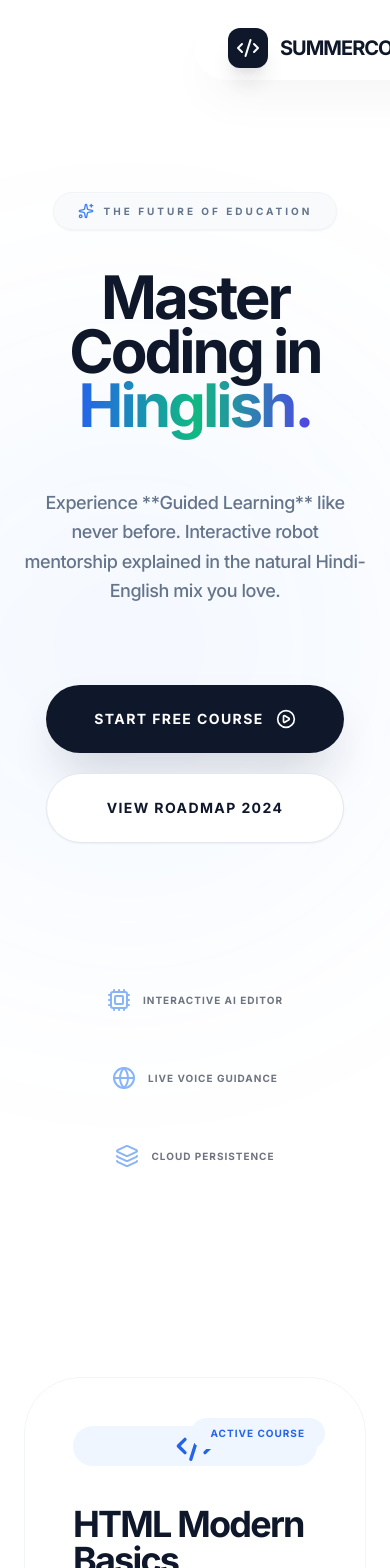
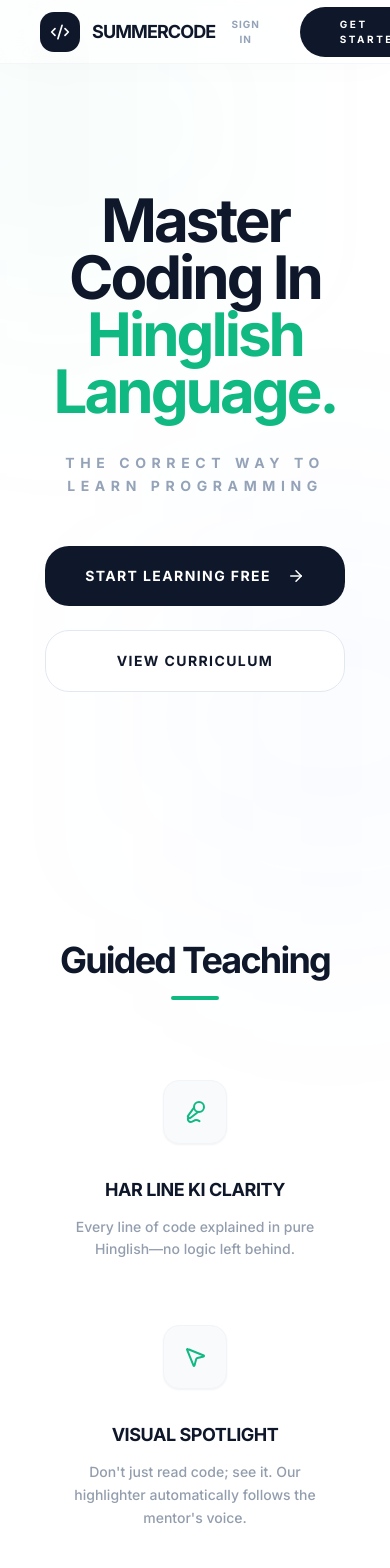
Before and after one commit to CodeSadiq/summer_code, a React (Vite) app: page / in a window 390 px wide. Shown: the top 1568 px of the page. Built offline with nearby package versions, Linux system fonts and the light colour scheme.

Commit message:
feat: master-level UI/UX overhaul with Zero-Seam Slate-Noir aesthetic and Hinglish Guided Teaching features

```diff
--- a/src/components/TopNav.jsx
+++ b/src/components/TopNav.jsx
@@ -7,23 +7,26 @@ import clsx from 'clsx';
 export default function TopNav() {
   const { isActive, startTeaching, activeLesson } = useTeachingState();
 
+  const topics = ["HTML", "CSS", "JavaScript", "Java", "DOM", "GitHub", "Node.js", "SQL"];
+  const activeTopic = "HTML"; // This should be dynamic based on your current course route
+
   return (
-    <nav className="fixed top-0 left-0 right-0 h-16 bg-white/60 backdrop-blur-2xl border-b border-slate-100/80 z-[100] flex items-center px-6 md:px-12 justify-between select-none shadow-[0_1px_40px_rgba(0,0,0,0.02)]">
+    <nav className="fixed top-0 left-0 right-0 h-16 bg-[#0f172a] border-b border-white/5 z-[100] flex items-center px-6 md:px-12 justify-between select-none shadow-2xl shadow-black/40">
       <div className="flex items-center gap-10">
         <Link to="/" className="flex items-center gap-3 transition-all active:scale-95 group">
-          <div className="w-10 h-10 rounded-[14px] bg-slate-900 flex items-center justify-center p-2.5 shadow-2xl shadow-slate-900/10 group-hover:bg-blue-600 group-hover:shadow-blue-600/20 transition-all duration-700">
-            <Code2 className="text-white" size={22} />
+          <div className="w-10 h-10 rounded-[14px] bg-white flex items-center justify-center p-2.5 shadow-2xl transition-all duration-700">
+            <Code2 className="text-[#0f172a]" size={22} />
           </div>
-          <span className="text-lg font-black text-slate-900 tracking-tighter uppercase tracking-[0.08em] transition-colors group-hover:text-blue-600">SUMMERCODE</span>
+          <span className="text-lg font-black text-white tracking-tighter uppercase tracking-[0.08em] transition-colors">SUMMERCODE</span>
         </Link>
 
-        <div className="hidden lg:flex gap-2 ml-4 items-center">
-          {["HTML", "CSS", "JavaScript", "Java", "DOM", "GitHub", "Node.js", "SQL", "Admin"].map(topic => (
+        <div className="hidden lg:flex items-center p-1 bg-white/5 rounded-2xl border border-white/5 ml-4 relative">
+          {topics.map(topic => (
             <button key={topic} className={clsx(
-              "px-5 py-2 rounded-full text-[11px] font-black tracking-widest uppercase transition-all duration-500",
-              topic === 'HTML'
-                ? 'bg-slate-900 text-white shadow-xl shadow-slate-900/20'
-                : 'text-slate-400 hover:text-slate-900 hover:bg-slate-100/40'
+              "px-5 py-2 rounded-xl text-[10px] font-black tracking-widest uppercase transition-all duration-500 relative z-10",
+              topic === activeTopic
+                ? 'text-slate-900 bg-white shadow-xl'
+                : 'text-slate-500 hover:text-white'
             )}>
               {topic}
             </button>
@@ -35,14 +38,14 @@ export default function TopNav() {
         {!isActive && activeLesson && (
           <button
             onClick={() => startTeaching(activeLesson)}
-            className="hidden md:flex items-center gap-3 px-7 py-2.5 text-[10px] font-black text-slate-900 bg-white border border-slate-200 rounded-full hover:bg-slate-50 active:scale-95 shadow-xl shadow-slate-100/50 transition-all tracking-widest uppercase"
+            className="flex items-center gap-3 px-8 py-2.5 text-[10px] font-black text-white bg-slate-900 rounded-full hover:bg-black active:scale-95 shadow-2xl shadow-slate-900/10 transition-all tracking-widest uppercase"
           >
             <Sparkles size={16} className="text-[#10b981]" fill="currentColor" />
             GUIDED TEACHING
           </button>
         )}
 
-        <button className="px-10 py-2.5 rounded-full text-[10px] font-black text-white bg-slate-900 hover:bg-black hover:shadow-2xl hover:shadow-slate-900/20 transition-all active:scale-95 uppercase tracking-[0.25em]">
+        <button className="px-8 py-2.5 rounded-full text-[10px] font-black text-white/40 bg-transparent border border-white/5 hover:text-white hover:bg-white/5 transition-all active:scale-95 uppercase tracking-[0.1em]">
           Login
         </button>
       </div>
--- a/src/pages/LandingPage.jsx
+++ b/src/pages/LandingPage.jsx
@@ -1,129 +1,170 @@
 import React from 'react';
 import { Link } from 'react-router-dom';
-import { Sparkles, Code2, PlayCircle, BookOpen, ArrowRight, Layers, Cpu, Globe, Bot } from 'lucide-react';
+import { Sparkles, Code2, PlayCircle, BookOpen, ArrowRight, Layers, Cpu, Globe, Bot, Mic2, MousePointer2 } from 'lucide-react';
 import clsx from 'clsx';
 
 export default function LandingPage() {
   return (
-    <div className="min-h-screen bg-white relative overflow-hidden font-sans selection:bg-blue-100 selection:text-blue-900">
+    <div className="min-h-screen bg-white relative overflow-hidden font-sans selection:bg-emerald-100 selection:text-emerald-900">
 
-      {/* Premium Glass Nav Capsule */}
-      <nav className="fixed top-4 left-1/2 -translate-x-1/2 w-[92%] max-w-6xl h-16 bg-white/70 backdrop-blur-xl border border-white/40 z-50 flex items-center justify-between px-8 rounded-full shadow-2xl shadow-slate-900/5 animate-entrance">
-        <div className="flex items-center gap-3 transition-all hover:scale-[1.02] group">
-          <div className="bg-slate-900 rounded-xl p-2 text-white shadow-xl shadow-slate-900/10 group-hover:bg-blue-600 transition-colors">
-             <Code2 size={24} />
+      {/* Decorative High-Fidelity Background Glows */}
+      <div className="fixed top-0 left-0 w-full h-full pointer-events-none z-0">
+        <div className="absolute top-[-10%] left-[-10%] w-[50%] h-[50%] bg-[#10b981]/5 blur-[120px] rounded-full animate-slow-pulse" />
+        <div className="absolute bottom-[-10%] right-[-10%] w-[50%] h-[50%] bg-blue-500/5 blur-[120px] rounded-full" />
+      </div>
+
+      {/* Premium Full-Width Glass Nav Section */}
+      <nav className="fixed top-0 left-0 right-0 h-16 bg-white/60 backdrop-blur-2xl border-b border-slate-100/80 z-[100] flex items-center px-10 md:px-16 justify-between select-none shadow-[0_1px_40px_rgba(0,0,0,0.02)] animate-entrance">
+        <div className="flex items-center gap-10">
+          <div className="flex items-center gap-3 transition-all active:scale-95 group cursor-pointer">
+            <div className="w-10 h-10 rounded-[14px] bg-slate-900 flex items-center justify-center p-2.5 shadow-2xl shadow-slate-900/10 transition-all duration-700">
+              <Code2 className="text-white" size={22} />
+            </div>
+            <span className="text-lg font-black text-slate-900 tracking-tighter uppercase tracking-[0.08em] transition-colors">SUMMERCODE</span>
           </div>
-          <span className="font-black text-xl text-slate-900 tracking-tighter uppercase tracking-[0.05em]">SummerCode</span>
+
+          <div className="hidden lg:flex items-center gap-8 ml-4">
+             {["Courses", "Pricing", "About", "Community"].map(item => (
+               <a key={item} href="#" className="text-[10px] font-black text-slate-400 hover:text-slate-900 uppercase tracking-[0.2em] transition-colors">{item}</a>
+             ))}
+          </div>
         </div>
 
         <div className="flex items-center gap-6">
-          <Link
-            to="/admin"
-            className="hidden md:block text-[11px] font-black text-slate-400 hover:text-slate-900 px-5 py-2.5 rounded-full transition-all uppercase tracking-widest"
-          >
-            Admin
-          </Link>
-          <Link
-            to="/lessons/html-introduction"
-            className="bg-slate-900 text-white px-8 py-2.5 rounded-full font-black text-[11px] tracking-widest uppercase hover:bg-black hover:shadow-xl hover:shadow-slate-900/20 transition-all active:scale-95"
-          >
-            Get Started
-          </Link>
+           <button className="text-[10px] font-black text-slate-400 hover:text-slate-900 uppercase tracking-widest transition-colors px-4">Sign In</button>
+           <Link to="/lessons/html-introduction" className="px-10 py-2.5 rounded-full text-[10px] font-black text-white bg-slate-900 hover:bg-black hover:shadow-2xl hover:shadow-slate-900/20 transition-all active:scale-95 uppercase tracking-[0.25em]">
+              Get Started
+           </Link>
         </div>
       </nav>
 
-      {/* Hero Background Elements */}
-      <div className="absolute top-[10%] right-[-10%] w-[600px] h-[600px] bg-blue-500/5 blur-[120px] rounded-full pointer-events-none" />
-      <div className="absolute bottom-[10%] left-[-10%] w-[600px] h-[600px] bg-emerald-500/5 blur-[120px] rounded-full pointer-events-none" />
+      {/* Primary Hero Section - Simplified & Authoritative */}
+      <main className="relative z-10 pt-48 pb-10 px-6 flex flex-col items-center text-center">
+        <h1 className="text-6xl md:text-8xl font-black text-slate-900 tracking-tighter leading-[0.95] mb-8 max-w-5xl animate-entrance">
+          Master Coding In <br/>
+          <span className="text-[#10b981]">Hinglish Language.</span>
+        </h1>
 
-      <main className="max-w-6xl mx-auto px-6 pt-48 pb-32">
-        {/* Hero Content Area */}
-        <div className="flex flex-col items-center text-center gap-10 animate-entrance">
-          <div className="inline-flex items-center gap-2.5 bg-slate-50 text-slate-500 font-black px-6 py-2.5 rounded-full border border-slate-100 shadow-sm">
-            <Sparkles size={16} className="text-blue-500" />
-            <span className="text-[10px] tracking-[0.3em] uppercase">The Future of Education</span>
-          </div>
+        <p className="text-sm md:text-[11px] text-slate-400 max-w-3xl mb-12 font-black leading-relaxed tracking-[0.4em] animate-entrance opacity-80 uppercase">
+           THE CORRECT WAY TO LEARN PROGRAMMING
+        </p>
 
-          <h1 className="text-6xl md:text-8xl font-black text-slate-900 tracking-tighter max-w-5xl leading-[0.9] lg:leading-[0.85]">
-             Master Coding in <br />
-             <span className="text-transparent bg-clip-text bg-gradient-to-r from-blue-600 via-emerald-500 to-indigo-600">Hinglish.</span>
-          </h1>
+        <div className="flex flex-col md:flex-row gap-6 animate-entrance mb-20">
+           <Link to="/lessons/html-introduction" className="group bg-slate-900 text-white px-10 py-5 rounded-3xl font-black text-sm uppercase tracking-widest hover:bg-black hover:shadow-3xl hover:shadow-slate-900/40 transition-all flex items-center gap-4 active:scale-95">
+              Start Learning Free
+              <ArrowRight size={18} className="transition-transform group-hover:translate-x-1" />
+           </Link>
+           <button className="bg-white border border-slate-200 text-slate-900 px-10 py-5 rounded-3xl font-black text-sm uppercase tracking-widest hover:bg-slate-50 transition-all active:scale-95">
+              View Curriculum
+           </button>
+        </div>
+      </main>
 
-          <p className="text-lg md:text-xl text-slate-500 max-w-3xl mt-4 leading-relaxed font-medium tracking-tight">
-             Experience **Guided Learning** like never before. <br className="hidden md:block" />
-             Interactive robot mentorship explained in the natural Hindi-English mix you love.
-          </p>
+      {/* Guided Teaching Features - Pure & Clean */}
+      <section className="relative z-10 max-w-6xl mx-auto px-6 py-32 mb-32 animate-entrance">
+         <div className="text-center mb-20">
+            <h2 className="text-4xl font-black text-slate-900 tracking-tighter mb-4">Guided Teaching</h2>
+            <div className="h-1 w-12 bg-[#10b981] mx-auto rounded-full"></div>
+         </div>
 
-          <div className="flex flex-col sm:flex-row gap-5 mt-10">
-            <Link to="/lessons/html-introduction" className="bg-slate-900 hover:bg-black text-white px-12 py-6 rounded-full font-black shadow-2xl shadow-slate-900/20 hover:shadow-slate-900/40 hover:-translate-y-1 transition-all flex items-center justify-center gap-3 text-sm tracking-widest uppercase active:scale-95">
-               Start Free Course <PlayCircle size={20} />
-            </Link>
-            <button className="bg-white border border-slate-200 text-slate-900 hover:bg-slate-50 px-12 py-6 rounded-full font-black transition-all text-sm tracking-widest uppercase active:scale-95 shadow-sm">
-               View Roadmap 2024
-            </button>
-          </div>
+         <div className="grid md:grid-cols-3 gap-16">
+            {[
+              {
+                title: "Har Line Ki Clarity",
+                desc: "Every line of code explained in pure Hinglish—no logic left behind.",
+                icon: <Mic2 size={24} />,
+                color: "emerald"
+              },
+              {
+                title: "Visual Spotlight",
+                desc: "Don't just read code; see it. Our highlighter automatically follows the mentor's voice.",
+                icon: <MousePointer2 size={24} />,
+                color: "emerald"
+              },
+              {
+                title: "AI Study Mentor",
+                desc: "A high-fidelity state machine that knows your progress and guides you at your pace.",
+                icon: <Sparkles size={24} />,
+                color: "emerald"
+              }
+            ].map((feature, idx) => (
+              <div key={idx} className="flex flex-col items-center text-center group">
+                 <div className="w-16 h-16 rounded-2xl bg-slate-50 text-[#10b981] flex items-center justify-center mb-8 transition-all duration-500 group-hover:bg-[#10b981] group-hover:text-white group-hover:scale-110 shadow-sm border border-slate-100">
+                    {feature.icon}
+                 </div>
+                 <h3 className="text-lg font-black text-slate-900 uppercase tracking-tight mb-3">{feature.title}</h3>
+                 <p className="text-sm text-slate-500 font-medium leading-relaxed max-w-[260px] opacity-70">
+                    {feature.desc}
+                 </p>
+              </div>
+            ))}
+         </div>
+      </section>
+
+      {/* Course Catalog (formatted to matching Lesson Page Cards) */}
+      <section className="relative z-10 max-w-6xl mx-auto px-6 pb-64">
+        <div className="flex items-end justify-between mb-20 gap-8">
+           <div className="flex flex-col gap-3">
+              <span className="text-[10px] font-black text-slate-400 uppercase tracking-[0.4em]">Current Catalog</span>
+              <h2 className="text-4xl font-black text-slate-900 tracking-tighter">Explore Our Courses</h2>
+           </div>
+           <div className="h-px bg-slate-100 flex-1 mb-4 hidden md:block"></div>
         </div>
 
-        {/* Dynamic Feature Badges */}
-        <div className="mt-32 flex justify-center gap-5 flex-wrap opacity-60">
+        <div className="grid md:grid-cols-2 lg:grid-cols-3 gap-8">
+           {/* Active HTML Course Card */}
+           <Link to="/lessons/html-introduction" className="group bg-white rounded-[2.5rem] p-10 border border-slate-100/80 hover:border-[#10b981]/20 hover:shadow-[0_40px_80px_-20px_rgba(16,185,129,0.1)] hover:-translate-y-2 transition-all relative overflow-hidden flex flex-col justify-between min-h-[400px]">
+             <div>
+               <div className="w-14 h-14 bg-emerald-50 text-[#10b981] rounded-2xl flex items-center justify-center mb-10 transition-all group-hover:bg-slate-900 group-hover:text-white group-hover:rotate-6 duration-500">
+                  <Code2 size={28} />
+               </div>
+               <span className="absolute top-10 right-10 bg-emerald-50 text-[#10b981] text-[9px] font-black px-4 py-2 rounded-full uppercase tracking-widest group-hover:bg-[#10b981] group-hover:text-white transition-colors duration-500">Active Course</span>
+               <h3 className="text-3xl font-black text-slate-900 mb-4 tracking-tighter">HTML Modern Basics</h3>
+               <p className="text-sm text-slate-500 font-medium leading-relaxed tracking-tight opacity-70">
+                 Learn the architectural foundation of the web with our high-fidelity guided teaching engine.
+               </p>
+             </div>
+
+             <div className="flex items-center justify-between pt-10 mt-10 border-t border-slate-50">
+                <span className="text-[10px] font-black text-slate-300 uppercase tracking-widest">Enrollment Open</span>
+                <div className="w-8 h-8 rounded-full bg-slate-50 flex items-center justify-center group-hover:bg-[#10b981] group-hover:text-white transition-all">
+                  <ArrowRight size={16} />
+                </div>
+             </div>
+           </Link>
+
+           {/* Placeholder for other courses */}
            {[
-             { label: 'Interactive AI Editor', icon: <Cpu /> },
-             { label: 'Live Voice Guidance', icon: <Globe /> },
-             { label: 'Cloud Persistence', icon: <Layers /> }
-           ].map(f => (
-             <div key={f.label} className="px-8 py-4 rounded-3xl flex items-center gap-3 text-slate-900 font-black text-[10px] tracking-widest uppercase transition-all hover:bg-slate-50 border border-transparent hover:border-slate-100">
-                <div className="text-blue-500">{f.icon}</div> {f.label}
+             { name: "CSS Architecture", icon: <Layers size={28} />, status: "Coming Soon" },
+             { name: "JavaScript Engine", icon: <Cpu size={28} />, status: "Coming Soon" }
+           ].map(course => (
+             <div key={course.name} className="group bg-white rounded-[2.5rem] p-10 border border-slate-50/50 opacity-60 flex flex-col justify-between min-h-[400px]">
+               <div>
+                 <div className="w-14 h-14 bg-slate-50 text-slate-300 rounded-2xl flex items-center justify-center mb-10">
+                    {course.icon}
+                 </div>
+                 <span className="absolute top-10 right-10 bg-slate-50 text-slate-400 text-[9px] font-black px-4 py-2 rounded-full uppercase tracking-widest">{course.status}</span>
+                 <h3 className="text-3xl font-black text-slate-200 mb-4 tracking-tighter">{course.name}</h3>
+                 <p className="text-sm text-slate-300 font-medium leading-relaxed tracking-tight">
+                    The next evolution of technical education is currently under development. Stay tuned for early access.
+                 </p>
+               </div>
+               <div className="h-0.5 bg-slate-50 w-full rounded-full"></div>
              </div>
            ))}
         </div>
 
-        {/* Global Catalog Section */}
-        <div className="mt-48 grid md:grid-cols-3 gap-10">
-           {/* Active HTML Card */}
-           <Link to="/lessons/html-introduction" className="group bg-white rounded-[3.5rem] p-12 border border-slate-100 hover:border-blue-500/20 hover:shadow-[0_40px_80px_-20px_rgba(37,99,235,0.15)] hover:-translate-y-3 transition-all relative overflow-hidden flex flex-col justify-between min-h-[440px]">
-             <div>
-               <div className="w-18 h-18 bg-blue-50 text-blue-600 rounded-3xl flex items-center justify-center mb-10 transition-colors group-hover:bg-blue-600 group-hover:text-white duration-500">
-                  <Code2 size={40} />
-               </div>
-               <span className="absolute top-10 right-10 bg-blue-50 text-blue-600 text-[10px] font-black px-5 py-2 rounded-full uppercase tracking-widest group-hover:bg-blue-500 group-hover:text-white transition-colors duration-500">Active Course</span>
-               <h3 className="text-4xl font-black text-slate-900 mb-4 tracking-tighter leading-none">HTML Modern Basics</h3>
-               <p className="text-slate-400 text-lg font-medium leading-relaxed tracking-tight group-hover:text-slate-500 transition-colors">Start your journey with the fundamental language of the web.</p>
-             </div>
-             <div className="inline-flex items-center text-blue-600 font-black text-sm tracking-widest uppercase group-hover:gap-4 transition-all">
-               Begin Now <ArrowRight className="ml-2" />
-             </div>
-           </Link>
-
-           {/* Coming Soon CSS */}
-           <div className="bg-slate-50/50 rounded-[3.5rem] p-12 border border-slate-100 flex flex-col justify-between min-h-[440px] opacity-80 backdrop-blur-sm grayscale-[0.3]">
-             <div>
-                <div className="w-18 h-18 bg-white text-slate-200 rounded-3xl flex items-center justify-center mb-10 shadow-sm font-black text-2xl">CSS</div>
-                <h3 className="text-4xl font-black text-slate-300 mb-4 tracking-tighter">CSS Visual Mastery</h3>
-                <p className="text-slate-300 text-lg font-medium">Coming next month.</p>
-             </div>
-             <div className="text-slate-200 font-black text-[10px] tracking-widest uppercase border border-slate-100 py-3 px-6 rounded-full w-fit">In Development</div>
-           </div>
-
-           {/* Coming Soon JS */}
-           <div className="bg-slate-50/50 rounded-[3.5rem] p-12 border border-slate-100 flex flex-col justify-between min-h-[440px] opacity-80 backdrop-blur-sm grayscale-[0.3]">
-             <div>
-                <div className="w-18 h-18 bg-white text-slate-200 rounded-3xl flex items-center justify-center mb-10 shadow-sm font-black text-2xl">JS</div>
-                <h3 className="text-4xl font-black text-slate-300 mb-4 tracking-tighter">JavaScript Engine</h3>
-                <p className="text-slate-300 text-lg font-medium">Learn the logic of the web.</p>
-             </div>
-             <div className="text-slate-200 font-black text-[10px] tracking-widest uppercase border border-slate-100 py-3 px-6 rounded-full w-fit">Waitlist Open</div>
-           </div>
-        </div>
-
-        {/* Brand Footer Final Section */}
-        <footer className="mt-64 text-center border-t border-slate-50 pt-20 pb-32">
-           <div className="flex items-center justify-center gap-3 mb-8 opacity-20">
+        {/* Dynamic Footer Section */}
+        <footer className="mt-64 text-center border-t border-slate-100 pt-24 pb-32">
+           <div className="flex items-center justify-center gap-3 mb-8 opacity-10">
               <Code2 size={24} className="text-slate-900" />
               <span className="font-black text-lg text-slate-900 tracking-tighter uppercase tracking-widest">SummerCode Platform</span>
            </div>
-           <p className="text-slate-300 text-[10px] font-black tracking-[0.4em] uppercase">Built with 💙 for Indian Developers</p>
+           <p className="text-slate-300 text-[10px] font-black tracking-[0.4em] uppercase mb-4">Built with Precision for the Future</p>
+           <p className="text-slate-200 text-[9px] font-bold">&copy; 2026 SummerCode Platform. All rights reserved.</p>
         </footer>
-      </main>
+      </section>
+
     </div>
   );
 }
```
Also changed, not shown: src/components/Sidebar.jsx (+18 -18 lines), src/components/TeachingHighlighter.jsx (+11 -13 lines), src/pages/LessonPage.jsx (+24 -16 lines).
